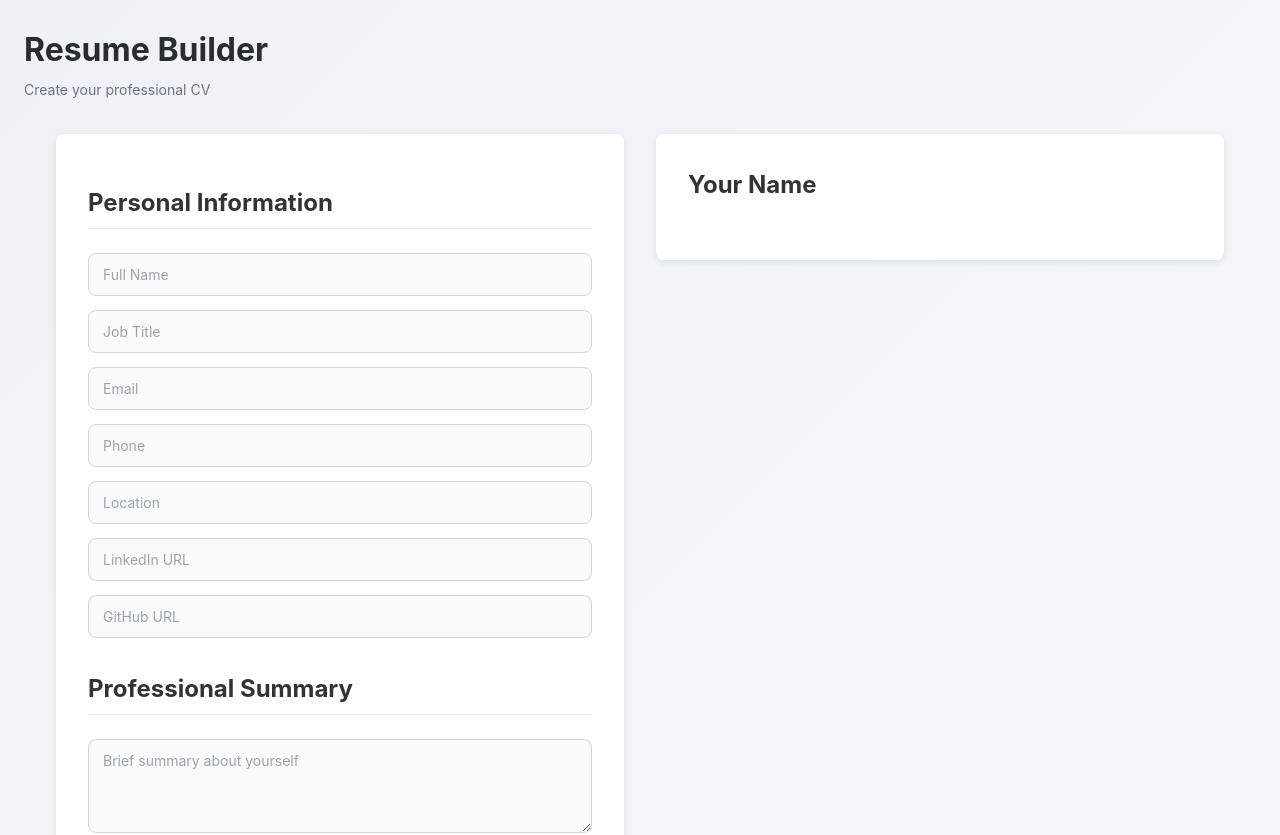
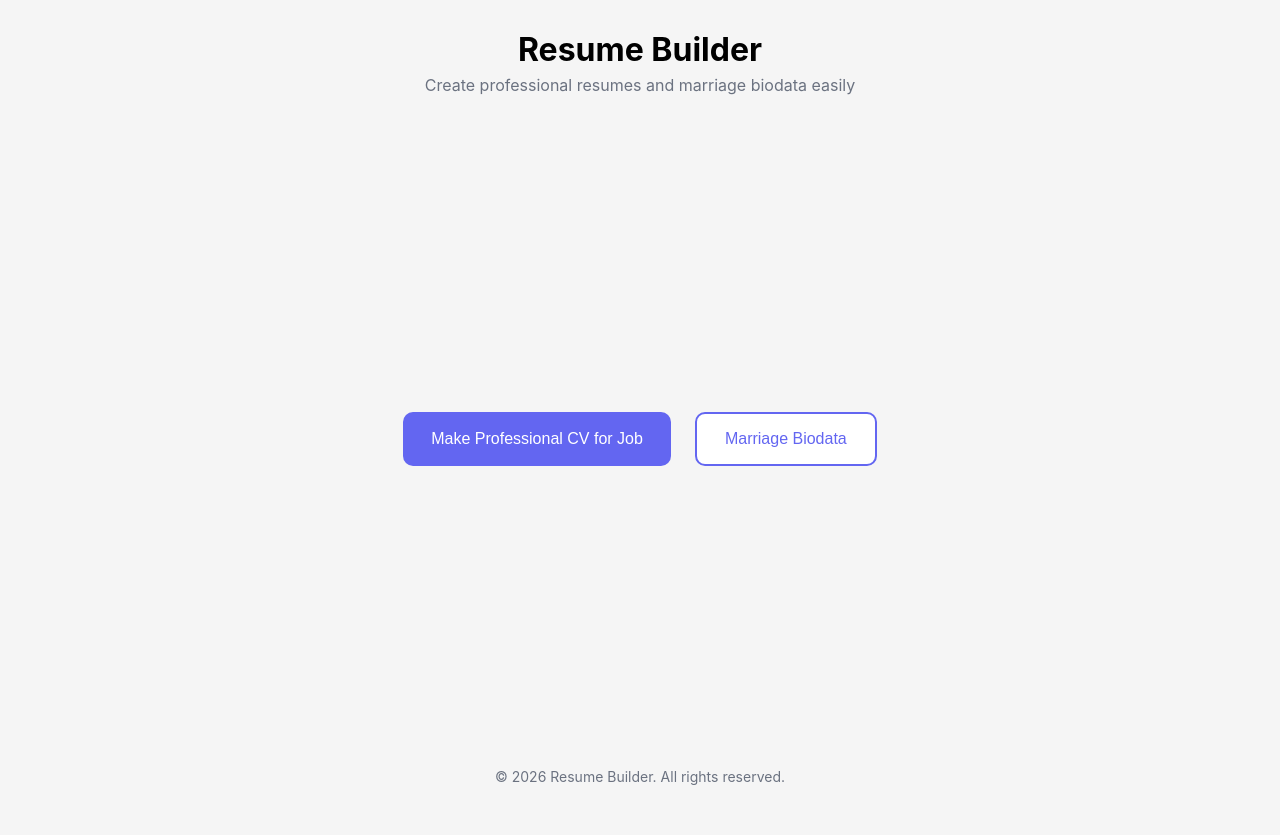
Before and after one commit to ne7277/CV-Pilot, a React (Vite) app: page / in a window 1280 px wide. Shown: the top 835 px of the page. After the commit the page ends 800 px from the top, so only its background shows below. Built offline with nearby package versions, Linux system fonts and the light colour scheme.

Commit message:
Added a HomePage to Resume Builder with Button

```diff
--- a/package.json
+++ b/package.json
@@ -3,7 +3,7 @@
   "version": "1.0.0",
   "description": "",
   "scripts": {
-    "dev": "parcel index.html",
+    "start": "parcel index.html",
     "build": "parcel build index.html",
     "test": "echo \"Error: no test specified\" && exit 1"
   },
--- a/src/App.js
+++ b/src/App.js
@@ -1,10 +1,10 @@
-import CVForm from "./Component/CV Form/CVForm";
 import React from 'react'
+import HomePage from './Component/HomePage/HomePage';
 
 const App = () => {
   return (
     <div>
-      <CVForm />
+      <HomePage />
     </div>
   )
 }
--- /dev/null
+++ b/src/Component/HomePage/Body.js
@@ -0,0 +1,17 @@
+const Body = () => {
+  return (
+    <main className="home-body">
+      <div className="button-container">
+        <button className="primary-btn">
+          Make Professional CV for Job
+        </button>
+
+        <button className="secondary-btn">
+          Marriage Biodata
+        </button>
+      </div>
+    </main>
+  );
+};
+
+export default Body;
--- /dev/null
+++ b/src/Component/HomePage/Footer.js
@@ -0,0 +1,9 @@
+const Footer = () => {
+  return (
+    <footer className="home-footer">
+      <p>© 2026 Resume Builder. All rights reserved.</p>
+    </footer>
+  );
+};
+
+export default Footer;
--- /dev/null
+++ b/src/Component/HomePage/Header.js
@@ -0,0 +1,10 @@
+const Header = () => {
+  return (
+    <header className="home-header">
+      <h1>Resume Builder</h1>
+      <p>Create professional resumes and marriage biodata easily</p>
+    </header>
+  );
+};
+
+export default Header;
--- /dev/null
+++ b/src/Component/HomePage/HomePage.css
@@ -0,0 +1,82 @@
+/* ===== Home Page ===== */
+.home {
+  min-height: 100vh;
+  display: flex;
+  flex-direction: column;
+}
+
+.home-header {
+  text-align: center;
+  padding: 30px 20px;
+}
+
+.home-header h1 {
+  font-size: 32px;
+  margin-bottom: 6px;
+}
+
+.home-header p {
+  color: #6b7280;
+}
+
+.home-body {
+  flex: 1;
+  display: flex;
+  justify-content: center;
+  align-items: center;
+}
+
+.button-container {
+  display: flex;
+  gap: 24px;
+}
+
+.primary-btn,
+.secondary-btn {
+  padding: 16px 28px;
+  font-size: 16px;
+  border-radius: 10px;
+  cursor: pointer;
+  border: none;
+  transition: all 0.2s ease;
+}
+
+.primary-btn {
+  background-color: #6366f1;
+  color: #fff;
+}
+
+.primary-btn:hover {
+  background-color: #4f46e5;
+}
+
+.secondary-btn {
+  background-color: #ffffff;
+  color: #6366f1;
+  border: 2px solid #6366f1;
+}
+
+.secondary-btn:hover {
+  background-color: #eef2ff;
+}
+
+.home-footer {
+  text-align: center;
+  padding: 15px;
+  font-size: 14px;
+  color: #6b7280;
+}
+
+/* Responsive */
+@media (max-width: 600px) {
+  .button-container {
+    flex-direction: column;
+    width: 100%;
+    padding: 0 20px;
+  }
+
+  .primary-btn,
+  .secondary-btn {
+    width: 100%;
+  }
+}
--- /dev/null
+++ b/src/Component/HomePage/HomePage.js
@@ -0,0 +1,17 @@
+import React from 'react';
+import Header from './Header';
+import Body from './Body';
+import Footer from './Footer';
+import './HomePage.css';
+
+const HomePage = () => {
+  return (
+    <div className="home">
+      <Header />
+      <Body />
+      <Footer />
+    </div>
+  );
+};
+
+export default HomePage;
```
Also changed, not shown: src/Component/Marriage Biodata/marriagebiodata.js (added, +12 -0 lines), src/Component/Marriage Biodata/marriagebiodata.css (added).
